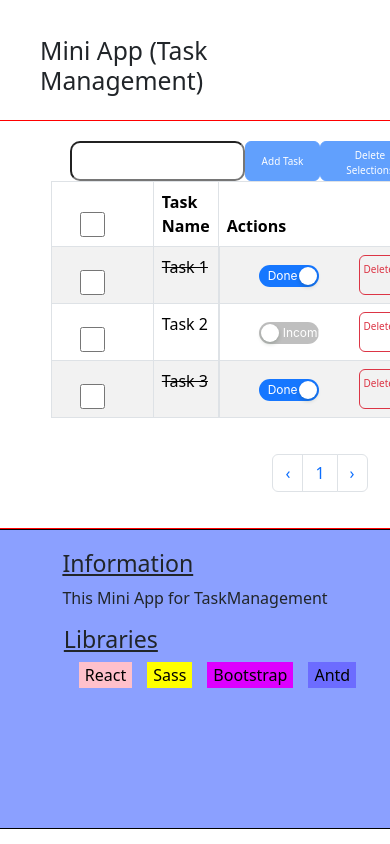
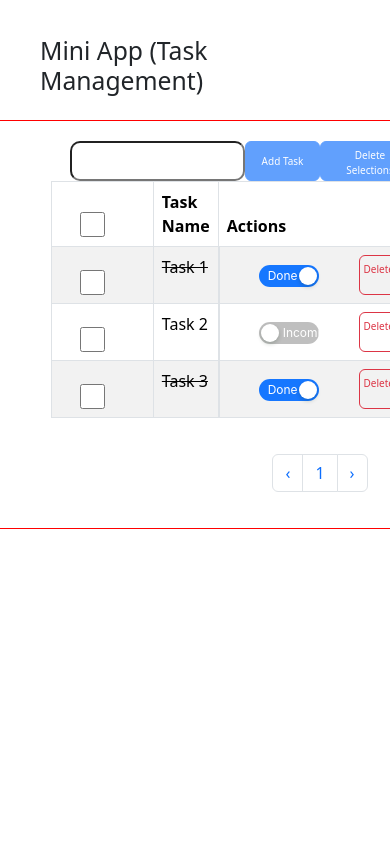
Before and after one commit to GoktugYmsk/task-management-challange, a React (Create React App) app: page / in a window 390 px wide. Shown: the top 844 px of the page. Built offline with nearby package versions, Linux system fonts and the light colour scheme.

Commit message:
sideBar deleted

```diff
--- a/src/App.js
+++ b/src/App.js
@@ -3,7 +3,6 @@ import { Row, Col } from 'react-bootstrap';
 
 import Header from './components/header';
 import Content from './components/content';
-import SideBar from './components/sideBar';
 
 import './App.css';
 
@@ -19,11 +18,8 @@ function App() {
         </Col>
       </Row>
       <Row>
-        <Col sm={12} md={8} lg={8} >
+        <Col sm={12} md={12} lg={12} >
           <Content />
-        </Col>
-        <Col>
-          <SideBar md={4} lg={4} />
         </Col>
       </Row>
     </div>
--- a/src/components/sideBar/index.jsx
+++ /dev/null
@@ -1,25 +0,0 @@
-import React from 'react'
-
-import './index.scss'
-
-function SideBar() {
-  return (
-    <div className='sideBar-container' >
-      <div className='sideBar-container__information' >
-        <h3>Information</h3>
-        <p>This Mini App for TaskManagement</p>
-      </div>
-      <div className='sideBar-container__libraries' >
-        <h3>Libraries</h3>
-        <div className='sideBar-container__buttons' >
-          <button > React </button>
-          <button>Sass</button>
-          <button> Bootstrap</button>
-          <button> Antd </button>
-        </div>
-      </div>
-    </div>
-  )
-}
-
-export default SideBar
--- a/src/components/sideBar/index.scss
+++ /dev/null
@@ -1,67 +0,0 @@
-.sideBar-container {
-    display: flex;
-    height: 300px !important;
-    flex-direction: column;
-    background: rgb(139, 160, 255);
-    padding: 20px;
-    border: 20px;
-    border: 1px solid black;
-
-    .sideBar-container__information {
-        display: flex;
-        flex-direction: column;
-
-        h3 {
-            text-decoration: underline;
-        }
-    }
-
-    .sideBar-container__libraries {
-        h3 {
-            text-decoration: underline;
-        }
-        .sideBar-container__buttons {
-            display: flex;
-
-            button {
-                margin-left: 15px;
-                border-style: none;
-
-                &:first-child {
-                    background: pink;
-                }
-
-                &:nth-child(2) {
-                    background: yellow;
-                }
-
-                &:nth-child(3) {
-                    background: rgb(221, 0, 255);
-                }
-
-                &:nth-child(4) {
-                    background: rgb(108, 108, 255);
-                }
-            }
-        }
-    }
-
-}
-
-@media screen and (max-width:540px) {
-    .sideBar-container{
-        display: flex;
-        align-items: center;
-        justify-content: flex-start;
-        .sideBar-container__information{
-            display: flex;
-            align-items: flex-start;
-        }
-        .sideBar-container__libraries{
-            display: flex;
-            margin-left: 30px;
-            align-items: flex-start !important;
-            flex-direction: column;
-        }
-    }
-}
```
